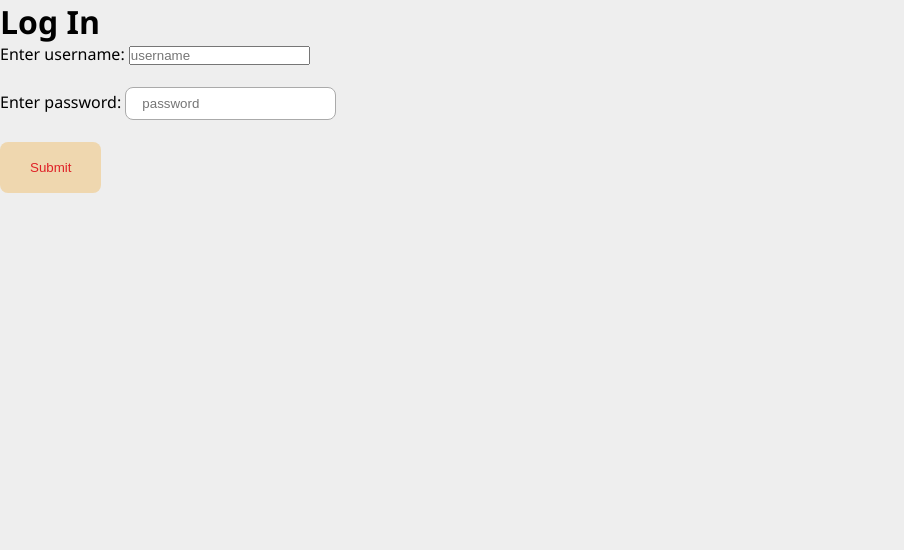
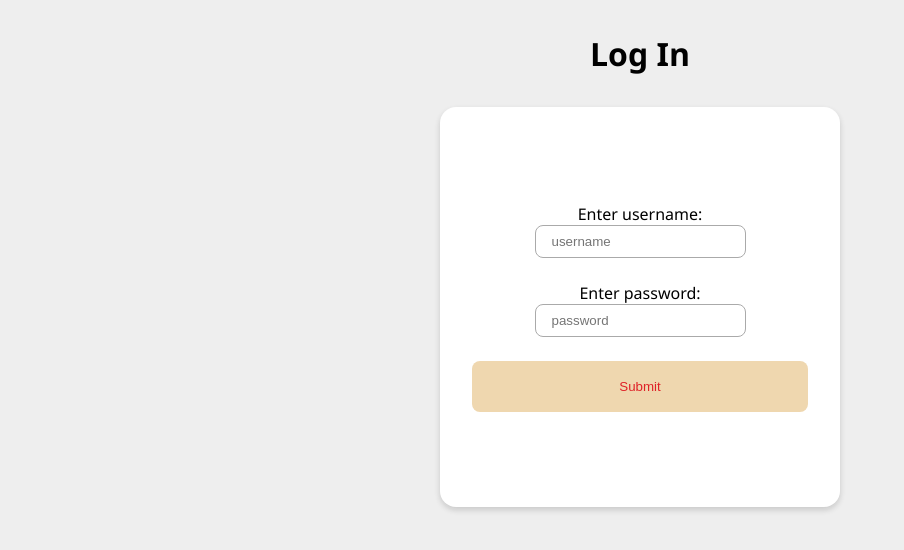
Before and after one commit to adwait2399/user-authentication, a website: page static/login.html in a window 1280 px wide. Shown: the whole page, without its empty margins (0-904 px from the left). Drawn offline with Linux system fonts and the light colour scheme; files that its build step writes are made by us from their sources.

Commit message:
:lipstick: login styling in progress

```diff
--- a/static/login.html
+++ b/static/login.html
@@ -1,23 +1,23 @@
 <!DOCTYPE html>
 <html lang="en">
-
   <head>
-    <meta charset="UTF-8">
-    <meta http-equiv="X-UA-Compatible" content="IE=edge">
-    <meta name="viewport" content="width=device-width, initial-scale=1.0">
-    <link rel="stylesheet" href="./stlyes/main.css">
+    <meta charset="UTF-8" />
+    <meta http-equiv="X-UA-Compatible" content="IE=edge" />
+    <meta name="viewport" content="width=device-width, initial-scale=1.0" />
+    <link rel="stylesheet" href="./styles/main.css" />
     <title>Log In page</title>
   </head>
-
   <body id="login">
-    <h1> Log In </h1>
+    <h1>Log In</h1>
     <form id="login-form">
-        <label for="username" name="">Enter username: </label>
+      <div>
+        <label for="username" name="username">Enter username: </label>
         <input type="text" autocomplete="off" name="userName" id="userName" placeholder="username" />
-        <br><br>
+      </div>
+      <div>
         <label for="password">Enter password: </label>
         <input type="password" autocomplete="off" name="password" id="password" placeholder="password" />
-        <br><br>
+      </div>
       <input type="submit" value="Submit" id="submit" />
     </form>
     <script>
@@ -29,17 +29,16 @@
         const username = document.getElementById('userName').value;
         const password = document.getElementById('password').value;
 
-
         const result = await fetch('/api/login', {
           method: 'POST',
           headers: {
-                    'Content-Type': 'application/json'
+            'Content-Type': 'application/json',
           },
           body: JSON.stringify({
             username,
             password,
-                })
-            }).then((res) => res.json())
+          }),
+        }).then(res => res.json());
 
         if (result.status === 'ok') {
           console.log('Got the token: ', result.data);
@@ -49,8 +48,6 @@
           alert(result.error);
         }
       }
-
     </script>
   </body>
-
 </html>
--- a/static/styles/main.css
+++ b/static/styles/main.css
@@ -69,3 +69,37 @@ input[type='password'] {
 #register #reg-form label {
   font-size: 18px;
 }
+
+#login #login-form {
+  height: fit-content;
+}
+
+#login h1 {
+  margin: 32px 0;
+}
+
+#login #login-form input[type='text'],
+input[type='password'] {
+  padding: 8px 16px;
+  border-radius: 8px;
+  border: 1px solid #aaa;
+}
+
+#login #login-form {
+  margin: auto;
+  padding: 32px;
+  height: 50%;
+  width: 400px;
+  display: flex;
+  flex-direction: column;
+  align-content: center;
+  justify-content: center;
+  align-items: stretch;
+  gap: 24px;
+  border-radius: 16px;
+  box-shadow: 0 3px 6px rgba(0, 0, 0, 0.06), 0 3px 6px rgba(0, 0, 0, 0.1);
+  background-color: #fff;
+}
+#login {
+  text-align: center;
+}
```
Lines whose indentation alone changed are shown as unchanged.
